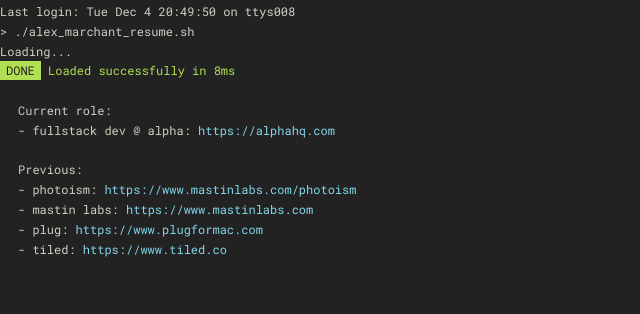
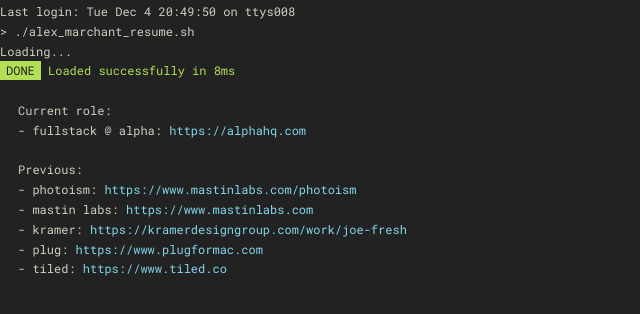
Before and after one commit to alexmarchant/alexmarchant.com, a Vue app: page / in a window 1280 px wide. Shown: the top 314 px of the page, without its empty margins (0-640 px from the left). Built offline with nearby package versions, Linux system fonts and the light colour scheme.

Commit message:
Change some copy

```diff
--- a/src/components/Console.vue
+++ b/src/components/Console.vue
@@ -17,7 +17,7 @@
         Current role:
       </div>
       <div class="row">
-        - fullstack dev @ alpha: <a href="https://alphahq.com" target="_blank">https://alphahq.com</a>
+        - fullstack @ alpha: <a href="https://alphahq.com" target="_blank">https://alphahq.com</a>
       </div>
       <div class="row">&nbsp;</div>
       <div class="row">
@@ -28,6 +28,9 @@
       </div>
       <div class="row">
         - mastin labs: <a href="https://www.mastinlabs.com" target="_blank">https://www.mastinlabs.com</a>
+      </div>
+      <div class="row">
+        - kramer: <a href="https://kramerdesigngroup.com/work/joe-fresh" target="_blank">https://kramerdesigngroup.com/work/joe-fresh</a>
       </div>
       <div class="row">
         - plug: <a href="https://www.plugformac.com" target="_blank">https://www.plugformac.com</a>
```
Also changed, not shown: src/assets/logo.png (deleted).
